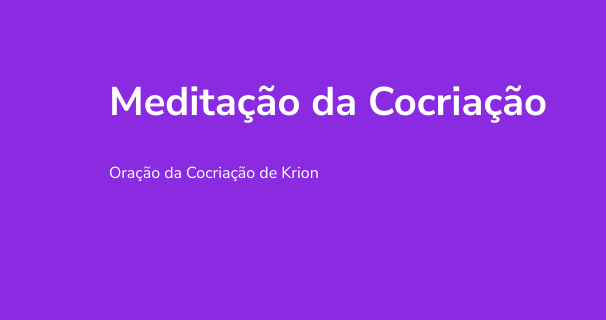
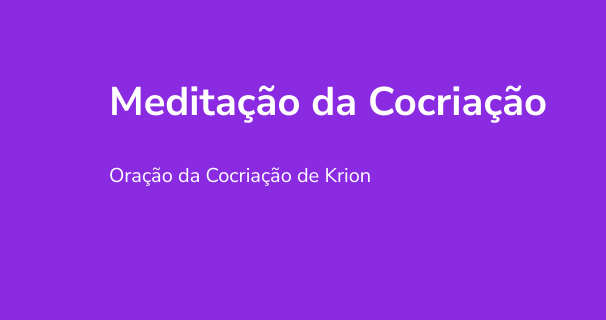
Before and after one commit to henrypedroso/Yoga_Mudra, a plain HTML site: page index.html in a window 1280 px wide. Shown: the part 123-443 px from the top of the page, 0-606 px from the left. Drawn offline with Linux system fonts and the light colour scheme; a web font is replaced by a local one.

Commit message:
Ajustandoo tamanho do parágrafo.

```diff
--- a/style.css
+++ b/style.css
@@ -26,3 +26,7 @@ section{
 h1{
     font-size: 40px;
 }
+
+p{
+    font-size: 20px;
+}
```
